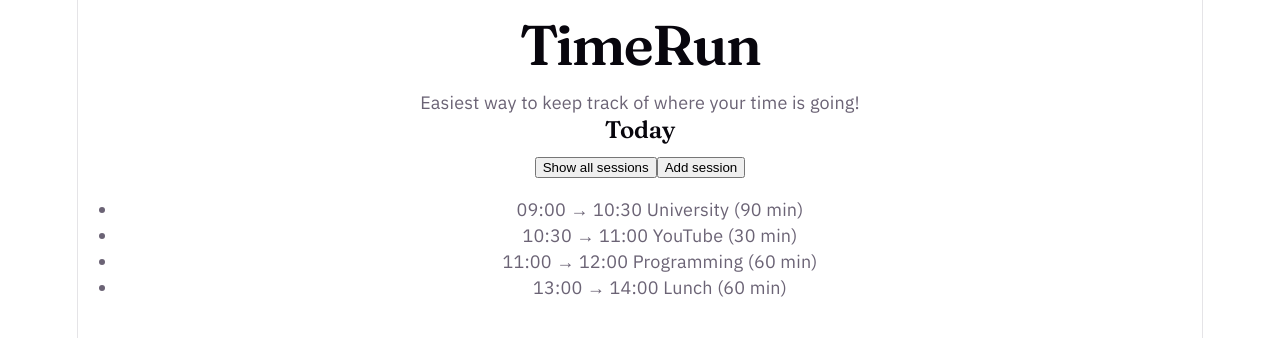
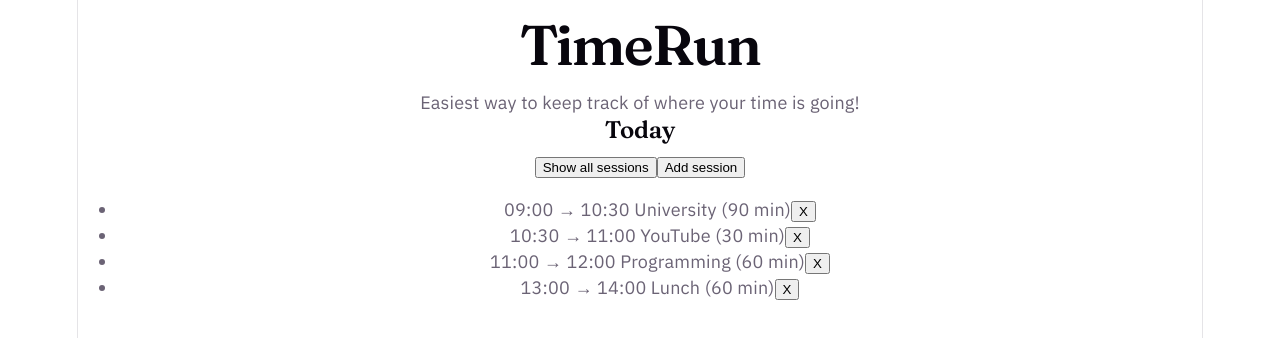
Before and after one commit to bansalkreya-ux/TimeRun, a React (Vite) app: page / in a window 1280 px wide. Both pictures are taken after a click on the button "Show all sessions". Shown: the top 338 px of the page. Built offline with nearby package versions, Linux system fonts and the light colour scheme.

Commit message:
feat: Can delete session now

```diff
--- a/src/App.jsx
+++ b/src/App.jsx
@@ -22,6 +22,12 @@ function App() {
     setSessions(updated)
   }
 
+  function handleDelete(id){
+    const keepSessions = sessions.filter((s) => s.id !== id)
+    setSessions(keepSessions)
+  }
+
+
   return (
     <div>
       <h1>TimeRun</h1>
@@ -42,6 +48,9 @@ function App() {
           {sessions.map((s) => (
             <li key={s.id}>
               {s.start} → {s.end} {s.activity} ({toMinutes(s.end) - toMinutes(s.start)} min)
+              <button onClick={() => handleDelete(s.id)}>
+                X
+              </button>
             </li>
           ))}
         </ul>
```
